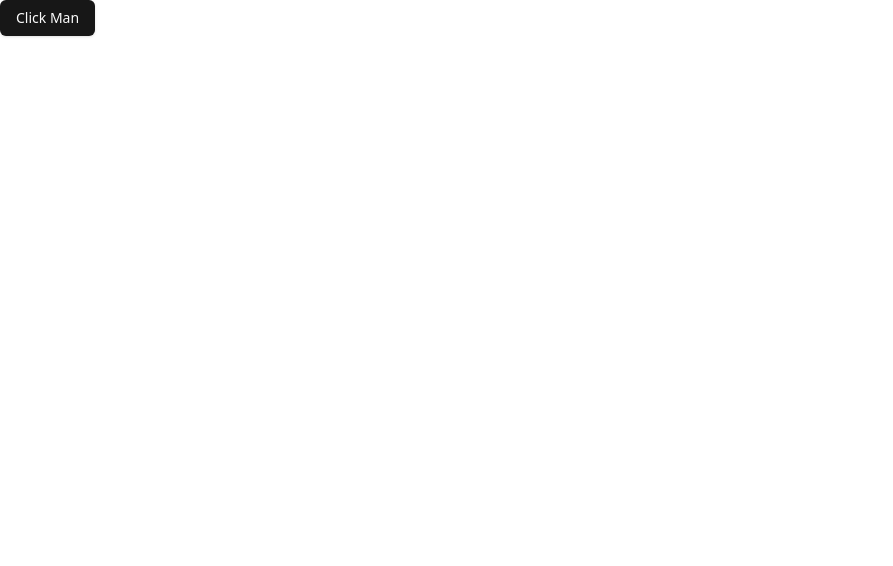
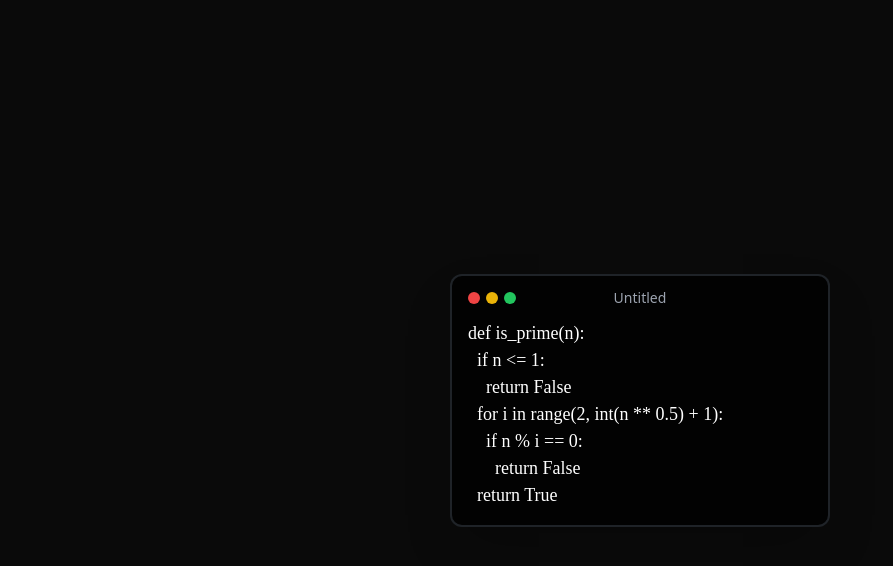
Before and after one commit to Erfan-Asadi/ray.so-clone, a React (Vite) app: page / in a window 1280 px wide. Shown: the top 566 px of the page, without its empty margins (0-893 px from the left). Built offline with nearby package versions, Linux system fonts and the light colour scheme.

Commit message:
building CodeEditor

```diff
--- a/src/App.jsx
+++ b/src/App.jsx
@@ -1,10 +1,12 @@
-import { Button } from './components/ui/button'
+import CodeEditor from "./components/CodeEditor";
+import { Button } from "./components/ui/button";
 
 function App() {
-
-  return <>
-    <Button>Click Man</Button>
-  </>
+  return (
+    <main className="dark min-h-screen flex justify-center items-center bg-neutral-950 text-white">
+      <CodeEditor />
+    </main>
+  );
 }
 
-export default App
+export default App;
--- /dev/null
+++ b/src/components/CodeEditor.jsx
@@ -0,0 +1,48 @@
+import { cn } from "@/lib/utils";
+import { codeSnippets } from "@/options";
+import hljs from "highlight.js";
+import Editor from "react-simple-code-editor";
+
+const CodeEditor = () => {
+  return (
+    <div
+      className={cn(
+        "min-w-[380px] border-2 rounded-xl shadow-2xl",
+        "bg-black/75 border-gray-600/40"
+      )}
+    >
+      <header className="grid grid-cols-6 items-center px-4 py-3">
+        <div className="flex gap-1.5">
+          <div className="rounded-full h-3 w-3 bg-red-500"></div>
+          <div className="rounded-full h-3 w-3 bg-yellow-500"></div>
+          <div className="rounded-full h-3 w-3 bg-green-500"></div>
+        </div>
+        <div className="col-span-4 flex justify-center">
+          <input
+            type="text"
+            value="Untitled"
+            spellCheck={false}
+            onClick={(e) => e.target.select()}
+            className="bg-transparent text-center text-gray-400 text-sm font-medium focus:outline-none"
+          />
+        </div>
+      </header>
+      <div className={cn("px-4 pb-4")}>
+        <Editor
+          value={codeSnippets[0].code}
+          highlight={(code) =>
+            hljs.highlight(code, { language: codeSnippets[0].language }).value
+          }
+          style={{
+            fontFamily: "JetBrains Mono",
+            fontSize: 18,
+          }}
+          textareaClassName="focus:outline-none"
+          onClick={(e) => e.target.select()}
+        />
+      </div>
+    </div>
+  );
+};
+
+export default CodeEditor;
```
